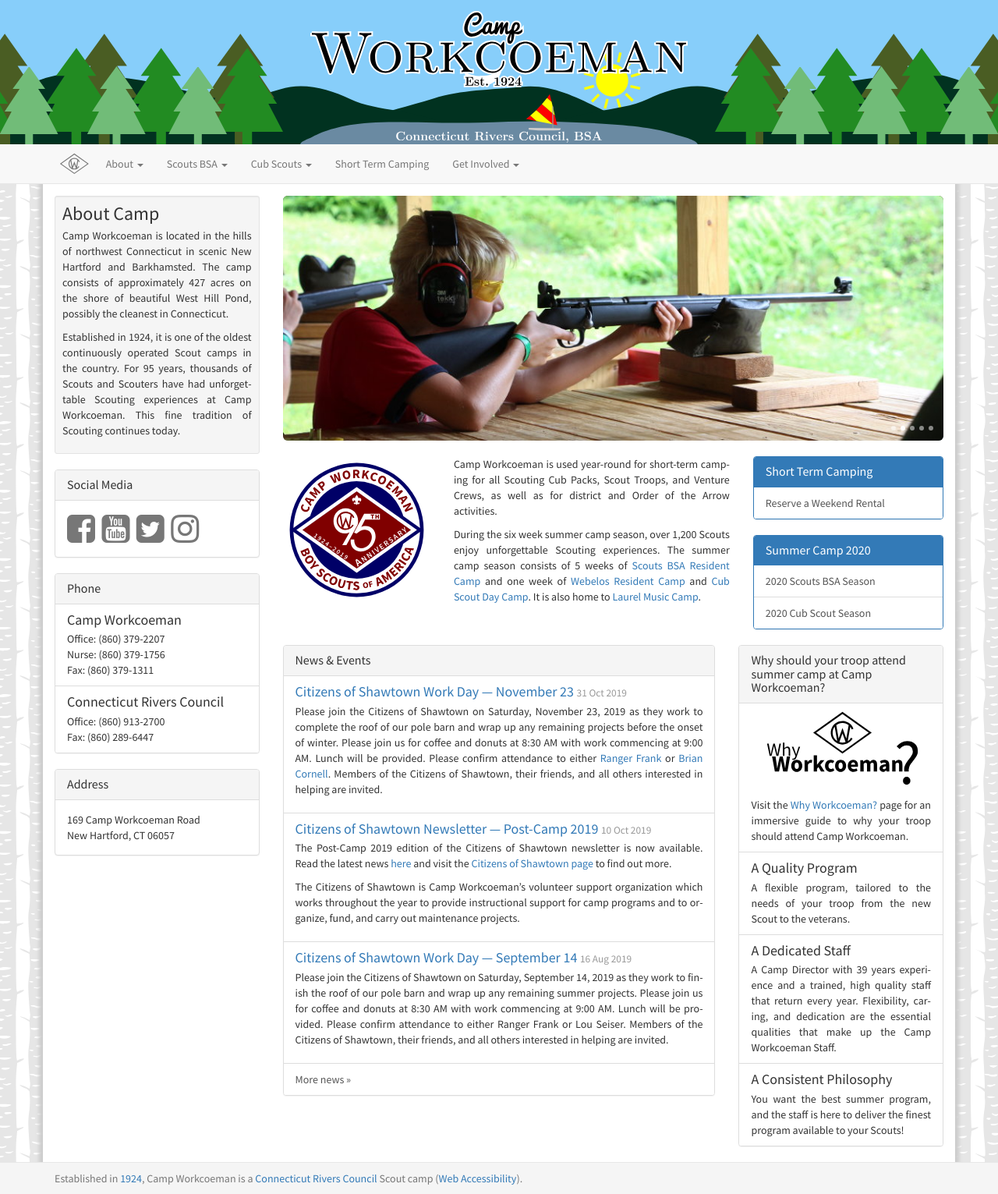
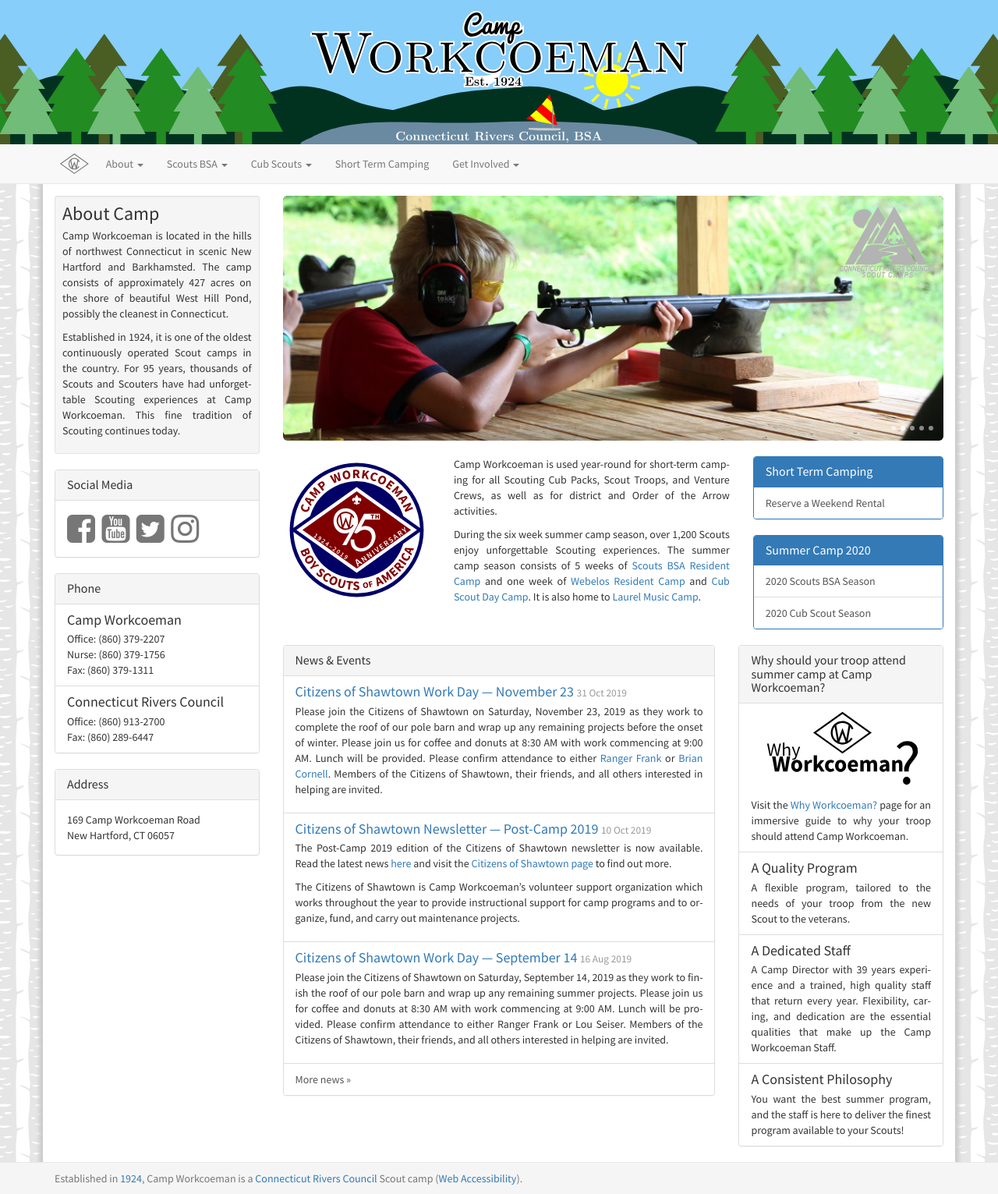
Before and after one commit to campworkcoeman/campworkcoeman.org, a Jekyll site: the page built from index.html, in a window 1280 px wide. Shown: the whole page at 78% size. Built offline with Jekyll 4.4.1, drawn with Linux system fonts in a browser that asks for light colours; nearby versions of some CDN libraries; Markdown is read by kramdown in place of the engine named in the settings.

Commit message:
Add CRC camps logo to homepage.

```diff
--- a/css/style.css
+++ b/css/style.css
@@ -405,6 +405,13 @@
   width: 60px;
 }
 
+.sImgNavHolderII {
+  position: absolute;
+  width: 15%;
+  top: 10px;
+  right: 10px;
+}
+
 .sImgNav {
   height: 6px;
   width: 6px;
--- a/index.html
+++ b/index.html
@@ -27,6 +27,9 @@
           <div id="sImgNav3" class="sImgNav"></div>
           <div id="sImgNav4" class="sImgNav"></div>
         </div>
+      </div>
+      <div class="sImgNavHolderII">
+        <img src="files/crc-camps-logo-grayscale.svg" width="100%" alt="CRC Camps Logo">
       </div>
     </div>
     <br/>
```
Also changed, not shown: files/crc-camps-logo-grayscale.svg (added).
